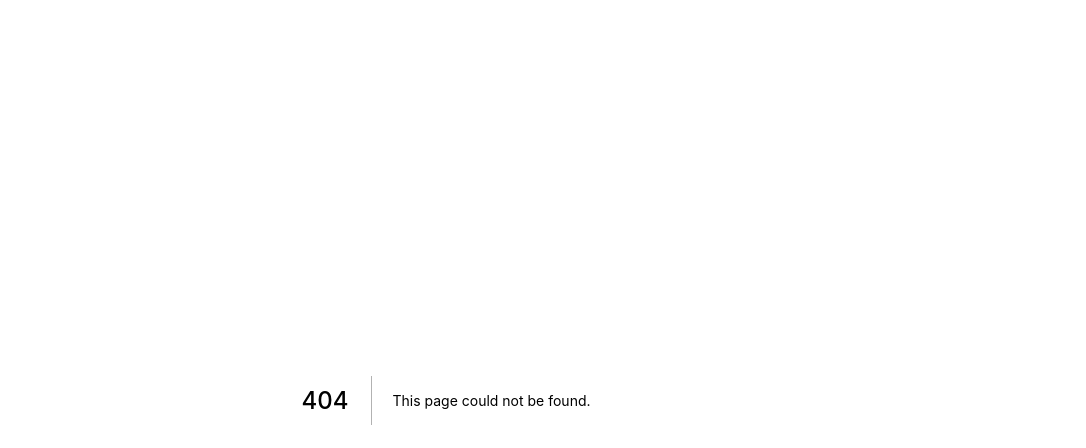
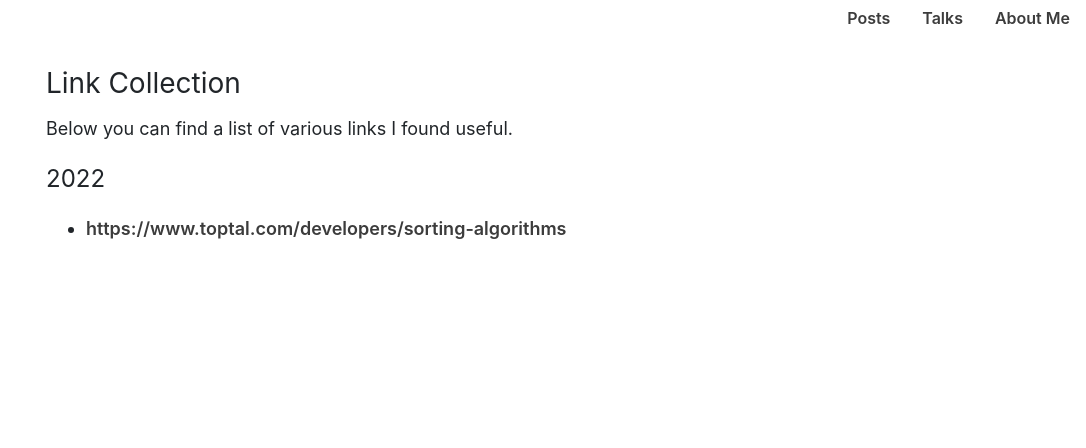
Before and after one commit to zlypher/zlypher.github.io, a Next.js app: page /links in a window 1280 px wide. Before the commit this address had no page. Shown: the top 448 px of the page, without its empty margins (194-1280 px from the left). Built offline with nearby package versions, Linux system fonts and the light colour scheme.

Commit message:
Prepare Link Collection page

```diff
--- /dev/null
+++ b/pages/links.mdx
@@ -0,0 +1,36 @@
+import PageLayout from "../layouts/page-layout";
+
+export const linkCollection = [
+  {
+    year: 2022,
+    links: ["https://www.toptal.com/developers/sorting-algorithms"],
+  },
+];
+
+export const meta = {
+  title: "Link Collection",
+  description: "Various links I found useful during the years",
+};
+
+Below you can find a list of various links I found useful.
+
+<section>
+  {linkCollection.map((lc) => {
+    return (
+      <section key={lc.year}>
+        <h2>{lc.year}</h2>
+        <ul>
+          {lc.links.map((l) => (
+            <li key={l}>
+              <a href={l}>{l}</a>
+            </li>
+          ))}
+        </ul>
+      </section>
+    );
+  })}
+</section>
+
+export default ({ children }) => (
+  <PageLayout page={meta}>{children}</PageLayout>
+);
```
